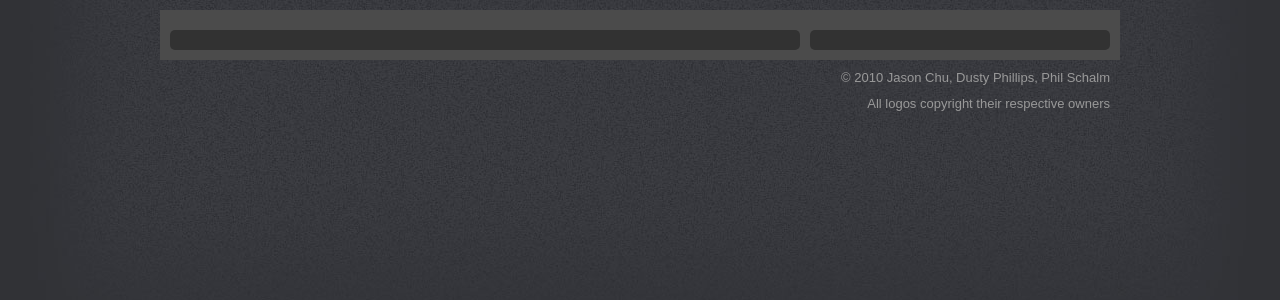
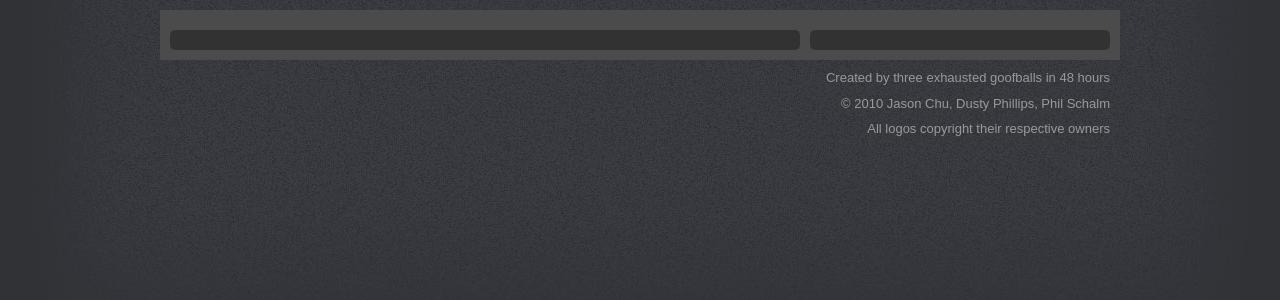
Before and after one commit to pnomolos/greatbigcrane, a Django app: template greatbigcrane/templates/sidebar.html in a window 1280 px wide. Shown: the part 120-420 px from the top of the page. Run offline with Django 3.2, Linux system fonts and the light colour scheme; the template is opened without the code that fills it, so the values that code supplies are empty; some libraries are stand-ins or nearby versions.

Commit message:
Add our tagline

```diff
--- a/greatbigcrane/templates/base.html
+++ b/greatbigcrane/templates/base.html
@@ -75,6 +75,7 @@
     </div>
 
     <footer>
+      <p class="copyright">Created by three exhausted goofballs in 48 hours</p>
       <p class="copyright">&copy; 2010 Jason Chu, Dusty Phillips, Phil Schalm</p>
       <p class="copyright">All logos copyright their respective owners</p>
     </footer>
```
